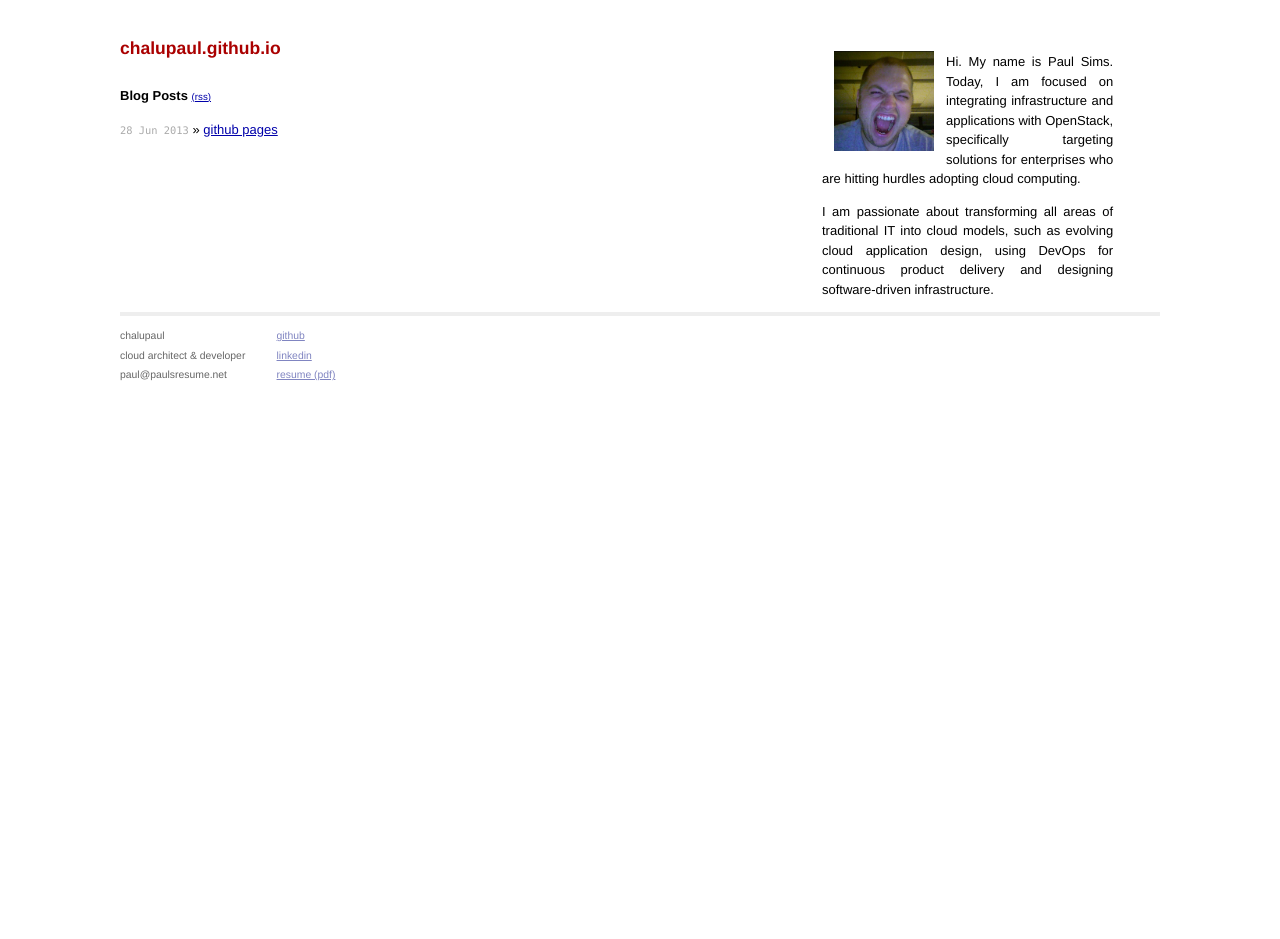
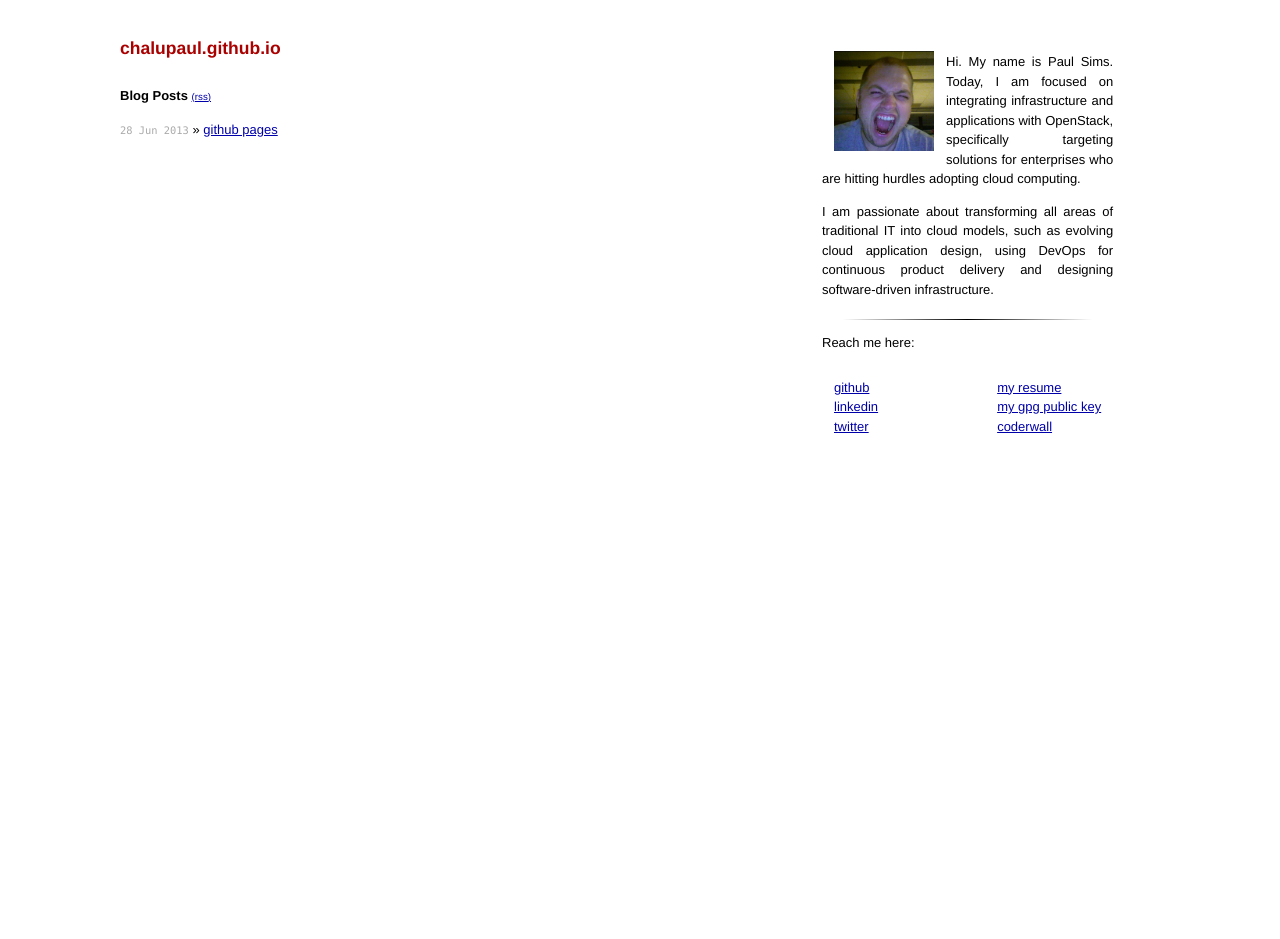
Before and after one commit to chalupaul/chalupaul.github.io, a Jekyll site: the page built from index.html, in a window 1280 px wide. Built offline with Jekyll 4.4.1, drawn with Linux system fonts in a browser that asks for light colours.

Commit message:
added in a few formatting things mainly to the contacts stuff

```diff
--- a/_layouts/default.html
+++ b/_layouts/default.html
@@ -38,25 +38,29 @@
                 I am passionate about transforming all
                 areas of traditional IT into cloud models, such as
                 evolving cloud application design, using DevOps for
-                continuous product delivery and designing software-driven
-                infrastructure.
+                continuous product delivery and designing
+                software-driven infrastructure.
+              </p>
+              <p>
+                <span class="sexy-line"></span>
+              </p>
+              <p>
+                Reach me here:<br />
+                <div class="float-left">
+                  <a href="http://github.com/chalupaul/">github</a><br />
+                  <a href="http://www.linkedin.com/profile/view?id=62710017">
+                    linkedin</a><br />
+                  <a href="http://twitter.com/chalupaul">twitter</a><br />
+                </div>
+                <div class="float-right">
+                  <a href="/resume/resume.pdf">my resume</a><br />
+                  <a href="resume/gpg_pub_key.txt">my gpg public
+                    key</a><br />
+                  <a href="https://coderwall.com/chalupaul">coderwall</a><br />
+                </div>
               </p>
             </div>
             <div class="footer">
-              <div class="contact">
-                <p>
-                  chalupaul<br />
-                  cloud architect & developer<br />
-                  paul@paulsresume.net <br />
-                </p>
-              </div>
-              <div class="contact">
-                <p>
-                  <a href="http://github.com/chalupaul/">github</a><br />
-                  <a href="http://www.linkedin.com/profile/view?id=62710017">linkedin</a><br />
-                  <a href="/resume/resume.pdf">resume (pdf)</a><br />
-                </p>
-              </div>
             </div>
           </div>
         </div> <!-- /container -->
--- a/css/main.css
+++ b/css/main.css
@@ -89,15 +89,27 @@ h2.page-title {
   float:left;
 }
 
-img.float-left {
+.float-left {
   float: left;
   margin: 12px;
 }
 
-img.float-right {
+.float-right {
   float: right;
   margin: 12px;
 }
+
+.sexy-line {
+  margin-top: 20px;
+  margin-bottom: 10px;
+  display:block;
+  border:none;
+  color:white;
+  height:1px;
+  background:black;
+  background: -webkit-gradient(radial, 50% 50%, 0, 50% 50%, 125, from(#000), to(#fff));
+}
+
 
 .site .site-left .header a {
   font-weight: bold;
@@ -132,10 +144,7 @@ img.float-right {
 }
 
 .site .footer {
-  font-size: 80%;
-  color: #666;
-  border-top: 4px solid #eee;
-  margin-top: 2em;
+  padding-top: 2em;
   overflow: hidden;
   width: 100%;
 }
```
Also changed, not shown: resume/gpg_pub_key.txt (added, +30 -0 lines).
